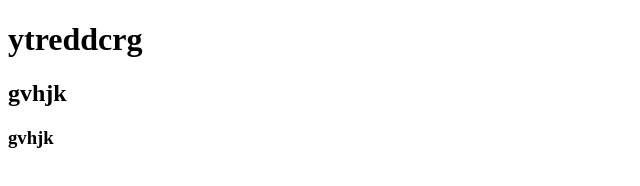
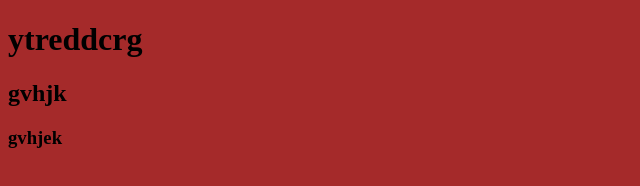
Before and after one commit to matougissameddine/rog, a plain HTML site: page index.html in a window 1280 px wide. Shown: the whole page, without its empty margins (0-640 px from the left). Drawn offline with Linux system fonts and the light colour scheme.

Commit message:
troisiemepartiee

```diff
--- a/index.html
+++ b/index.html
@@ -5,10 +5,11 @@
     <meta http-equiv="X-UA-Compatible" content="IE=edge">
     <meta name="viewport" content="width=, initial-scale=1.0">
     <title>Document</title>
+    <link rel="stylesheet" href="./style.css">
 </head>
 <body>
     <h1>ytreddcrg</h1>
     <h2>gvhjk</h2>
-    <h3>gvhjk</h3>
+    <h3>gvhjek</h3>
 </body>
 </html>
--- a/style.css
+++ b/style.css
@@ -0,0 +1,3 @@
+body{
+    background-color: brown;
+}
```
